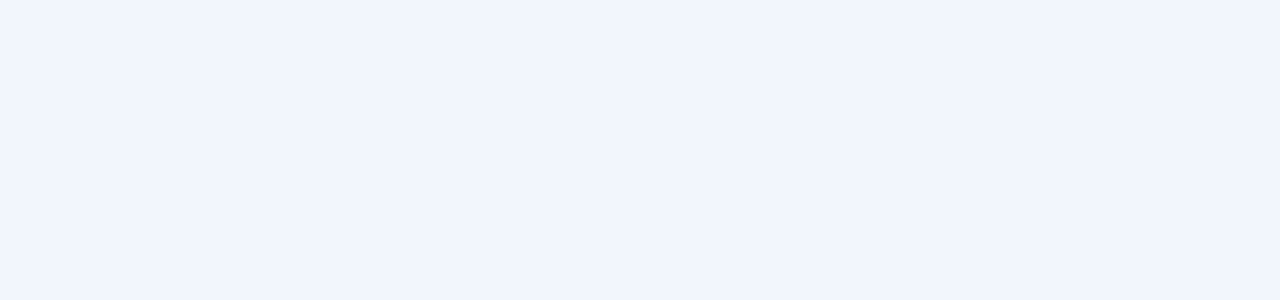
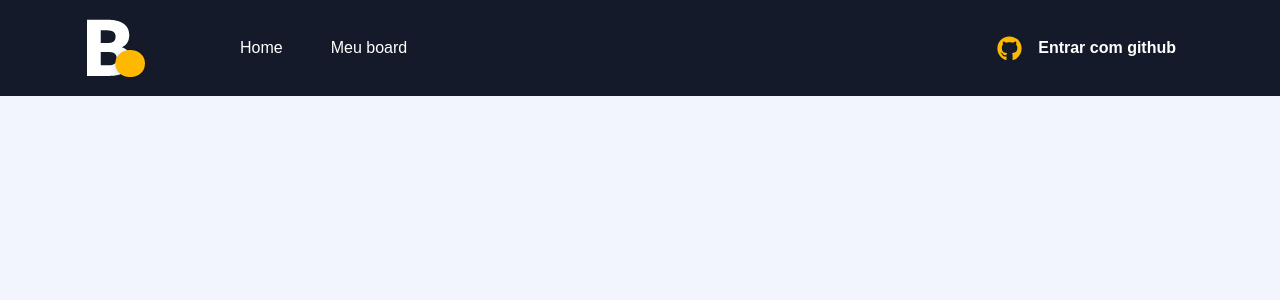
Before and after one commit to dhiegogoncalves/next-board, a Next.js app: page / in a window 1280 px wide. Shown: the top 300 px of the page. Built offline with nearby package versions, Linux system fonts and the light colour scheme.

Commit message:
feat: create login button.

```diff
--- /dev/null
+++ b/src/components/SignInButton/index.tsx
@@ -0,0 +1,21 @@
+import { FaGithub } from 'react-icons/fa';
+import { FiX } from 'react-icons/fi';
+
+import styles from './styles.module.scss';
+
+export function SignInButton() {
+  const session = false;
+
+  return session ? (
+    <button type="button" className={styles.signInButton} onClick={() => {}}>
+      <img src="https://sujeitoprogramador.com/steve.png" />
+      Olá Dhiego
+      <FiX color="#737380" className={styles.closeIcon} />
+    </button>
+  ) : (
+    <button type="button" className={styles.signInButton} onClick={() => {}}>
+      <FaGithub color="#FFB800" />
+      Entrar com github
+    </button>
+  );
+}
--- /dev/null
+++ b/src/components/SignInButton/styles.module.scss
@@ -0,0 +1,37 @@
+.signInButton {
+  height: 2.5rem;
+  border-radius: 3rem;
+  background: transparent;
+  border: 0;
+  display: flex;
+  align-items: center;
+  justify-content: center;
+  padding: 0 1.5rem;
+  color: #fff;
+  font-weight: bold;
+  transition: filter 0.2s;
+
+  svg {
+    width: 25px;
+    height: 25px;
+  }
+
+  img {
+    width: 35px;
+    height: 35px;
+    border-radius: 50%;
+    margin-right: 1rem;
+  }
+
+  &:hover {
+    filter: brightness(0.9);
+  }
+
+  svg:first-child {
+    margin-right: 1rem;
+  }
+
+  svg.closeIcon {
+    margin-left: 1rem;
+  }
+}
--- a/src/pages/_app.tsx
+++ b/src/pages/_app.tsx
@@ -1,9 +1,15 @@
 import { AppProps } from 'next/app';
+import { Header } from '../components/Header';
 
 import '../styles/global.scss';
 
 function MyApp({ Component, pageProps }: AppProps) {
-  return <Component {...pageProps} />;
+  return (
+    <>
+      <Header />
+      <Component {...pageProps} />
+    </>
+  );
 }
 
 export default MyApp;
```
